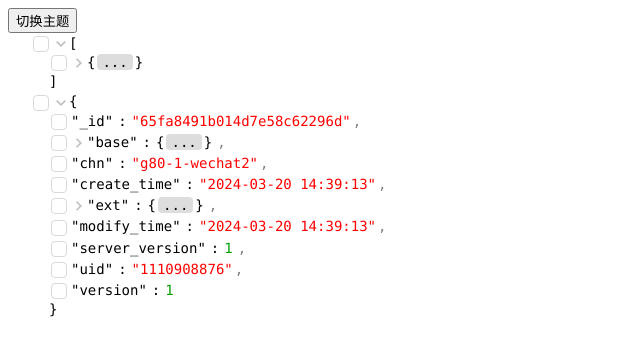
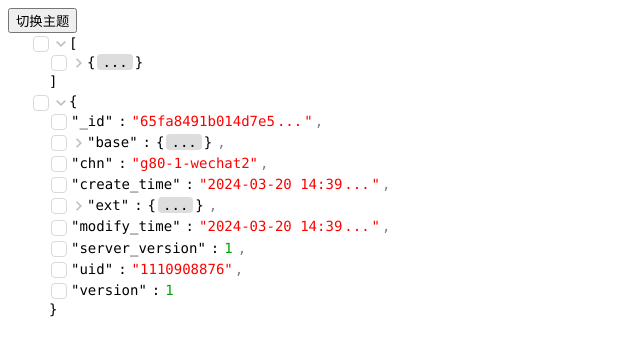
Before and after one commit to Neigb/json-view, a React (Vite) app: page / in a window 1280 px wide. Shown: the top 356 px of the page, without its empty margins (0-640 px from the left). Built offline with nearby package versions, Linux system fonts and the light colour scheme.

Commit message:
1. 增加文本 ellipsis 2. 修复文本过长从第二行开始显示问题

```diff
--- a/packages/JsonContext.ts
+++ b/packages/JsonContext.ts
@@ -11,6 +11,7 @@ export const defaultValue: JsonContextType = {
   selectable: false,
   showValueTypes: true,
   selectedValue: null,
+  stringMaxLength: 16,
   selectedInfo: {
     selectedDict: {},
     indeterminateDict: {},
--- a/packages/JsonView.tsx
+++ b/packages/JsonView.tsx
@@ -23,6 +23,7 @@ const JsonView: React.FC<JsonViewProps> = function ({
   defaultExpandDepth,
   showValueTypes,
   iconSize,
+  stringMaxLength,
   theme = "default",
   onSelect,
   className,
@@ -38,7 +39,6 @@ const JsonView: React.FC<JsonViewProps> = function ({
   });
 
   const defaultTheme = theme === "default" ? window.matchMedia("(prefers-color-scheme: dark)").matches ? "dark" : "light" : theme;
-  console.log(defaultTheme);
   const [_theme, setTheme] = useState<Theme>(colorMap(defaultTheme));
   const changeTheme = (e: MediaQueryListEvent) => {
     setTheme(colorMap(e.matches ? "dark" : "light"));
@@ -255,6 +255,7 @@ const JsonView: React.FC<JsonViewProps> = function ({
     defaultExpanded: isUndefined(defaultExpanded) ? defaultValue.defaultExpanded : defaultExpanded!,
     defaultExpandDepth: defaultExpandDepth || defaultValue.defaultExpandDepth,
     showValueTypes: isUndefined(showValueTypes) ? defaultValue.showValueTypes : showValueTypes!,
+    stringMaxLength: isUndefined(stringMaxLength) ? defaultValue.stringMaxLength : stringMaxLength!,
     selectedValue,
     theme: _theme,
     onSelect: _onSelect,
--- a/packages/components/ArrayElement.tsx
+++ b/packages/components/ArrayElement.tsx
@@ -1,7 +1,7 @@
-import { useJsonContext } from "../JsonContext";
 import { ArrayElementProps } from "../global";
 import { hasValue } from "../utils";
 import ElementWrap from "./ElementWrap";
+import Ellipsis from "./Ellipsis";
 
 export default function ArrayElement({
   value,
@@ -11,7 +11,6 @@ export default function ArrayElement({
   toggleExpand,
   expanded = false,
 }: ArrayElementProps) {
-  const { theme } = useJsonContext();
   const content = expanded ? (
     value.map((item, index) => (
       <ElementWrap
@@ -24,18 +23,7 @@ export default function ArrayElement({
       />
     ))
   ) : hasValue(value) ? (
-    <span
-      onClick={() => toggleExpand(true)}
-      style={{
-        cursor: "pointer",
-        background: theme.ellipsis,
-        borderRadius: "4px",
-        padding: "0 5px",
-        margin: "0 2px",
-      }}
-    >
-      ...
-    </span>
+    <Ellipsis onClick={() => toggleExpand(true)} />
   ) : null;
   const style = {
     display: expanded ? "block" : "inline",
--- a/packages/components/Checkbox.tsx
+++ b/packages/components/Checkbox.tsx
@@ -2,8 +2,8 @@ import { CheckboxProps } from "../global";
 
 const checkedStyle = {
   border: "2px solid white",
-  width: "4px",
-  height: "6px",
+  width: "6px",
+  height: "8px",
   borderTop: "0",
   borderInlineStart: 0,
   insetInlineStart: "25%",
@@ -64,6 +64,7 @@ export default function Checkbox({
         style={{
           display: checked ? "block" : "none",
           position: "absolute",
+          boxSizing: "border-box",
           ...defaultStyle,
         }}
       ></span>
--- a/packages/components/ElementWrap.tsx
+++ b/packages/components/ElementWrap.tsx
@@ -101,7 +101,8 @@ export default function ElementWrap({
     let path = keyName === undefined ? "" : keyName;
     let currentParent = parent;
     while (currentParent) {
-      const currentKey = currentParent.keyName === undefined ? "" : currentParent.keyName;
+      const currentKey =
+        currentParent.keyName === undefined ? "" : currentParent.keyName;
       path = `${currentKey}.${path}`;
       currentParent = currentParent.parent;
     }
@@ -138,9 +139,13 @@ export default function ElementWrap({
         </span>
       )}
       {canExpand ? <span>{expandStartSymbol}</span> : null}
-      <div style={{ display: expanded ? "block" : "inline-block" }}>
-        {getContent(value)}
-      </div>
+      {valueType === TypeEnum.Object || TypeEnum.Array ? (
+        <div style={{ display: expanded ? "block" : "inline-block" }}>
+          {getContent(value)}
+        </div>
+      ) : (
+        getContent(value)
+      )}
       {canExpand ? (
         <span style={{ marginLeft: expanded ? `${iconSize}px` : "0" }}>
           {expandEndSymbol}
--- /dev/null
+++ b/packages/components/Ellipsis.tsx
@@ -0,0 +1,24 @@
+import { useJsonContext } from "../JsonContext";
+
+export default function Ellipsis({
+  onClick,
+  style,
+}: { onClick: () => void, style?: React.CSSProperties }) {
+  const { theme } = useJsonContext();
+  return (
+    <span
+      onClick={onClick}
+      style={{
+        cursor: "pointer",
+        background: theme.ellipsis,
+        borderRadius: "4px",
+        padding: "0 5px",
+        margin: "0 2px",
+        color: theme.primary,
+        ...(style || {})
+      }}
+    >
+      ...
+    </span>
+  );
+}
--- a/packages/components/ObjectElement.tsx
+++ b/packages/components/ObjectElement.tsx
@@ -1,7 +1,7 @@
-import { useJsonContext } from "../JsonContext";
 import { ObjectElementProps } from "../global";
 import { hasValue } from "../utils";
 import ElementWrap from "./ElementWrap";
+import Ellipsis from "./Ellipsis";
 export default function ObjectElement({
   value,
   depth,
@@ -10,7 +10,6 @@ export default function ObjectElement({
   toggleExpand,
   expanded = false,
 }: ObjectElementProps) {
-  const { theme } = useJsonContext();
   const keys = Object.keys(value);
   const content = expanded ? (
     keys.map((key, index) => (
@@ -24,18 +23,7 @@ export default function ObjectElement({
       />
     ))
   ) : hasValue(value) ? (
-    <span
-      onClick={() => toggleExpand(true)}
-      style={{
-        cursor: "pointer",
-        background: theme.ellipsis,
-        borderRadius: "4px",
-        padding: "0 5px",
-        margin: "0 2px",
-      }}
-    >
-      ...
-    </span>
+    <Ellipsis onClick={() => toggleExpand(true)} />
   ) : null;
   const style = {
     display: expanded ? "block" : "inline",
--- a/packages/components/StringElement.tsx
+++ b/packages/components/StringElement.tsx
@@ -1,12 +1,31 @@
+import { useState } from "react";
 import { useJsonContext } from "../JsonContext";
 import { StringElementProps, TypeEnum } from "../global";
 import ValueType from "./ValueType";
+import Ellipsis from "./Ellipsis";
 
 export default function StringElement({ value, isLast }: StringElementProps) {
-  const { showValueTypes, theme } = useJsonContext();
+  const { showValueTypes, theme, stringMaxLength } = useJsonContext();
+  const canExpand = stringMaxLength && value.length > stringMaxLength;
+  const [showEllipsis, setShowEllipsis] = useState(canExpand);
+  const toggleEllipsis = () => {
+    setShowEllipsis(!showEllipsis);
+  };
   return (
-    <span style={{ color: theme.string }}>
-      "{value}"
+    <span style={{ color: theme.string, whiteSpace: showEllipsis ? "nowrap" : "normal" }}>
+      "
+      {showEllipsis ? (
+        <>
+          {value.slice(0, stringMaxLength)}
+          <Ellipsis
+            style={{ background: "transparent", color: theme.string, padding: 0}}
+            onClick={toggleEllipsis}
+          />
+        </>
+      ) : (
+        <span style={{ cursor: !canExpand || showEllipsis ? "text" : "pointer"}} onClick={() => canExpand ? setShowEllipsis(true) : void 0}>{value}</span>
+      )}
+      "
       {!isLast ? (
         <span style={{ color: "gray", marginLeft: "2px" }}>,</span>
       ) : null}
--- a/packages/global.ts
+++ b/packages/global.ts
@@ -98,6 +98,7 @@ export interface JsonContextType {
   showValueTypes: boolean;
   selectedValue: BaseValueType | null;
   selectedInfo: SelectedInfo,
+  stringMaxLength: number;
   theme: Theme,
   onSelect: (info: SelectInfo) => void;
 }
@@ -111,6 +112,7 @@ export interface JsonViewProps {
   iconSize?: number;
   showStringQuotes?: boolean;
   showValueTypes?: boolean;
+  stringMaxLength?: number;
   theme?: "light" | "dark" | "default" | Theme;
   className?: string;
   style?: React.CSSProperties;
--- a/src/App.tsx
+++ b/src/App.tsx
@@ -117,7 +117,7 @@ export default function App() {
       <JsonView
         theme={theme}
         value={test}
-        style={{ width: "400px" }}
+        style={{ width: "500px" }}
         onSelect={console.log}
         selectable={selectable}
       />
```
